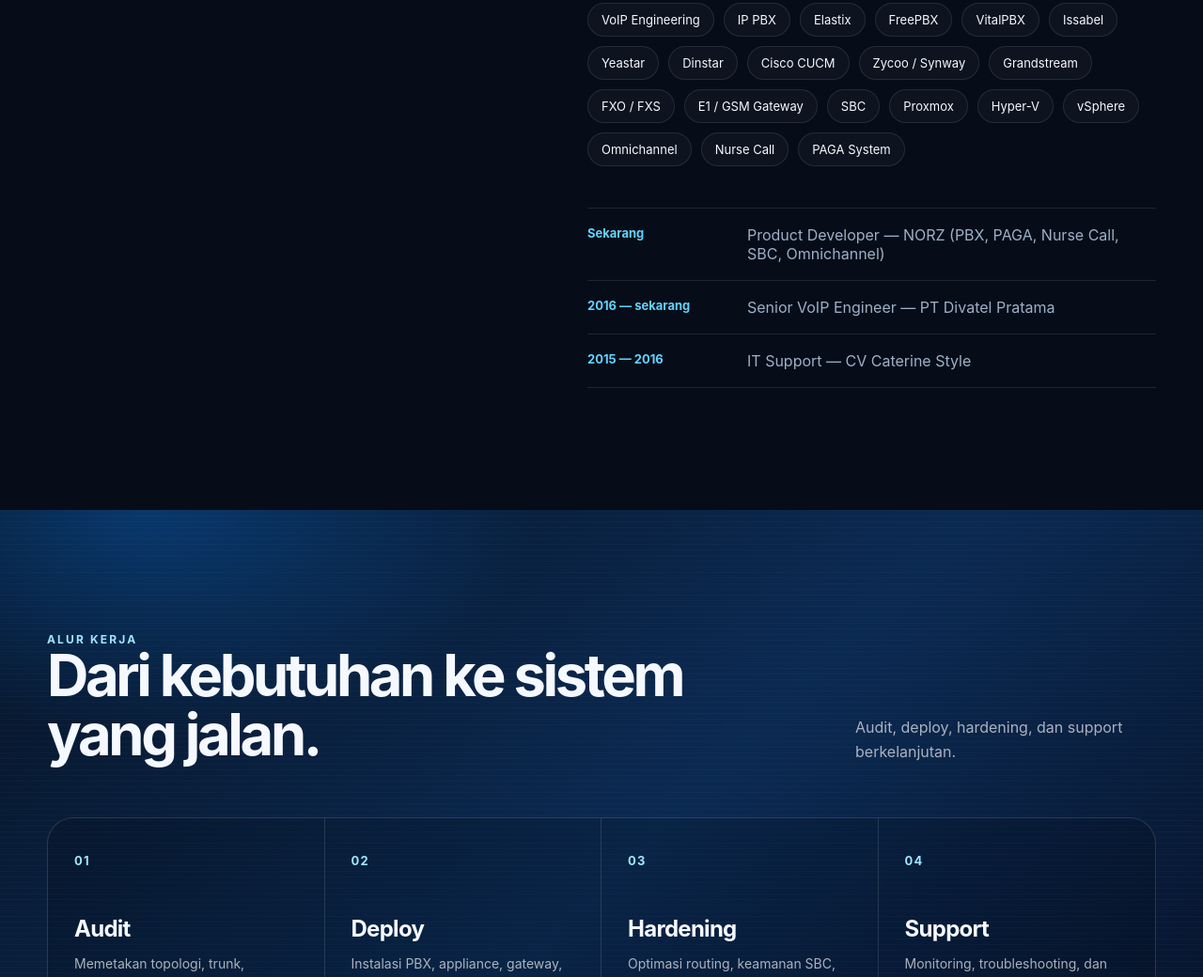
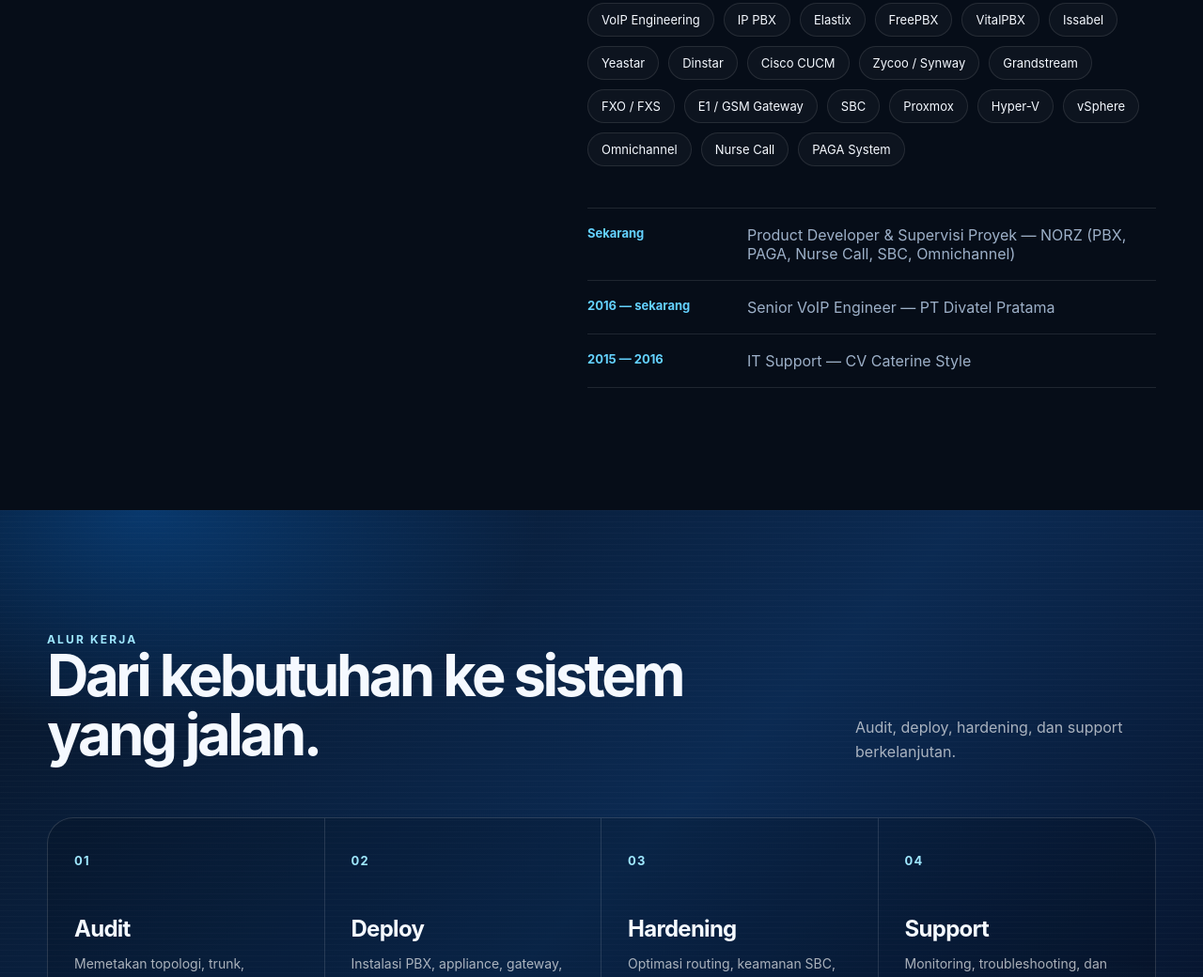
Before and after one commit to nantoSur/nantosur.github.io, a plain HTML site: page index.html in a window 1280 px wide. Shown: the part 2713-3753 px from the top of the page at 94% size. Drawn offline with Linux system fonts and the light colour scheme.

Commit message:
Add project supervision to NORZ role

```diff
--- a/index.html
+++ b/index.html
@@ -228,7 +228,7 @@
             </div>
 
             <div class="timeline">
-              <div><span data-i18n="about.period1">Sekarang</span><p data-i18n="about.job1">Product Developer — NORZ</p></div>
+              <div><span data-i18n="about.period1">Sekarang</span><p data-i18n="about.job1">Product Developer &amp; Supervisi Proyek — NORZ</p></div>
               <div><span data-i18n="about.period2">2016 — sekarang</span><p data-i18n="about.job2">Senior VoIP Engineer — PT Divatel Pratama</p></div>
               <div><span data-i18n="about.period3">2015 — 2016</span><p data-i18n="about.job3">IT Support — CV Caterine Style</p></div>
             </div>
--- a/script.js
+++ b/script.js
@@ -97,7 +97,7 @@ const translations = {
     "about.skill19": "Nurse Call",
     "about.skill20": "PAGA System",
     "about.period1": "Sekarang",
-    "about.job1": "Product Developer — NORZ (PBX, PAGA, Nurse Call, SBC, Omnichannel)",
+    "about.job1": "Product Developer & Supervisi Proyek — NORZ (PBX, PAGA, Nurse Call, SBC, Omnichannel)",
     "about.period2": "2016 — sekarang",
     "about.job2": "Senior VoIP Engineer — PT Divatel Pratama",
     "about.period3": "2015 — 2016",
@@ -221,7 +221,7 @@ const translations = {
     "about.skill19": "Nurse Call",
     "about.skill20": "PAGA System",
     "about.period1": "Now",
-    "about.job1": "Product Developer — NORZ (PBX, PAGA, Nurse Call, SBC, Omnichannel)",
+    "about.job1": "Product Developer & Project Supervision — NORZ (PBX, PAGA, Nurse Call, SBC, Omnichannel)",
     "about.period2": "2016 — now",
     "about.job2": "Senior VoIP Engineer — PT Divatel Pratama",
     "about.period3": "2015 — 2016",
```
